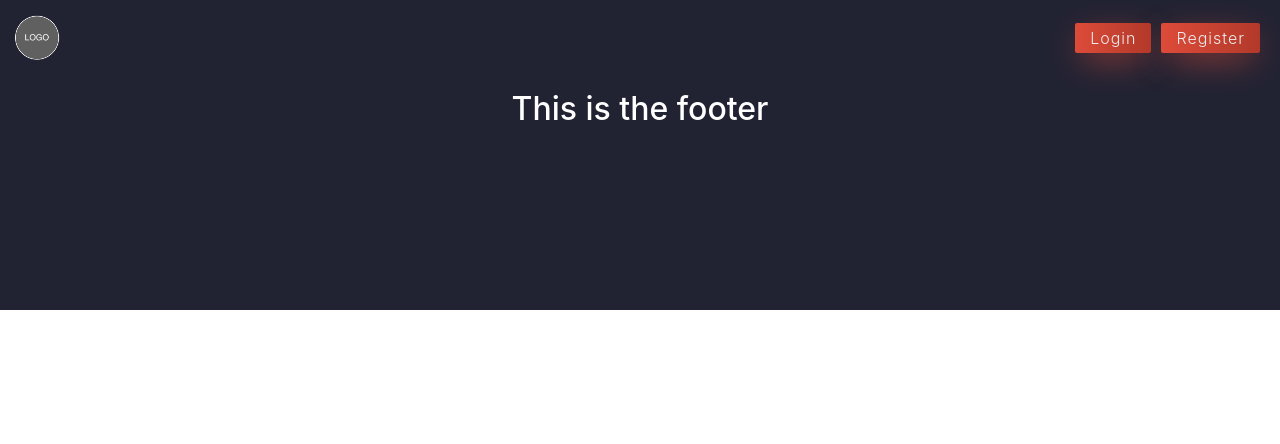
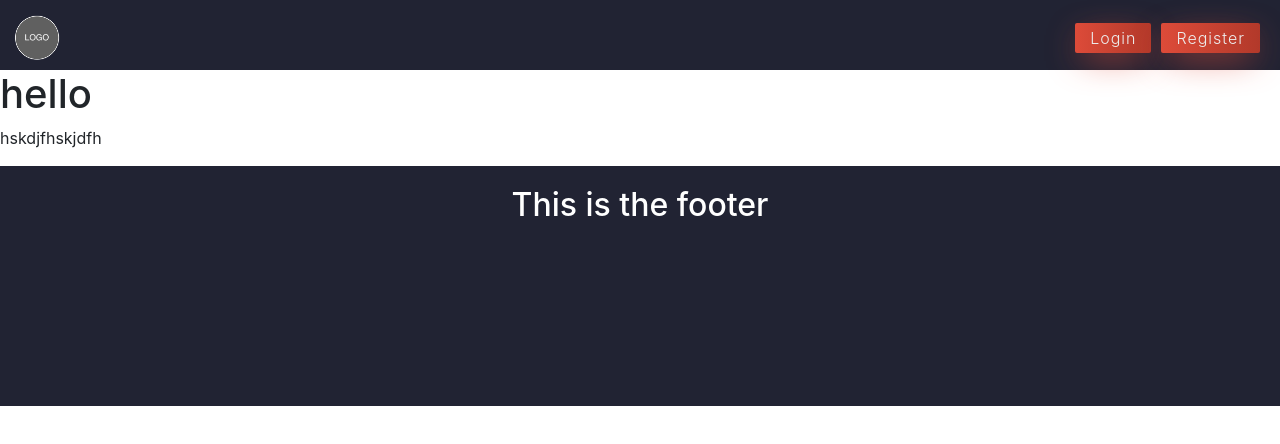
Before and after one commit to KaChr/lead-app, a React (Create React App) app: page /registerpage in a window 1280 px wide. Shown: the top 444 px of the page. Built offline with nearby package versions, Linux system fonts and the light colour scheme.

Commit message:
push it before re-arranging

```diff
--- a/src/App.js
+++ b/src/App.js
@@ -7,7 +7,6 @@ class App extends Component {
     return (
       <div className="landing-page">
         <div className="jumbotron">
-
           <h1 className="jumbo-tron-title">LIA-portalen</h1>
           <p className="jumbo-tron-description">Hitta din praktikplats lika lätt som ett, två, tre.</p>
           <button type="button" className="btn btn-success btn-lg">Börja nu!</button>
--- a/src/index.js
+++ b/src/index.js
@@ -12,6 +12,7 @@ import store from './store/store';
 import Header from './Components/Header/Header';
 import Footer from './Components/Footer/Footer';
 import Login from './login/Login';
+import RegisterPage from './register/RegisterPage';
 
 ReactDOM.render((
     <Provider store={store}>
@@ -22,6 +23,7 @@ ReactDOM.render((
                 <Route path="/logged-in-user" component={LoggedInUser} />
                 <Route path="/company_advertisement" component={CompanyAdvertisement} />
                 <Route path="/login" component={Login} />
+                <Route path="/registerpage" component={RegisterPage} />
                 <Footer />
             </div>
         </BrowserRouter>
--- /dev/null
+++ b/src/register/RegisterPage.js
@@ -0,0 +1,17 @@
+import React from 'react';
+import './RegisterPage.css';
+
+class RegisterPage extends React.Component {
+    render() {
+        return (
+            <div className="register-page" >
+                <div className="register-form">
+                    <h1>hello</h1>
+                    <p>hskdjfhskjdfh</p>
+                </div>
+            </div>
+        );
+    }
+}
+
+export default RegisterPage;
```
Also changed, not shown: src/register/RegisterPage.css (added), src/register/business-coffee-computer-601171.jpg (added).
